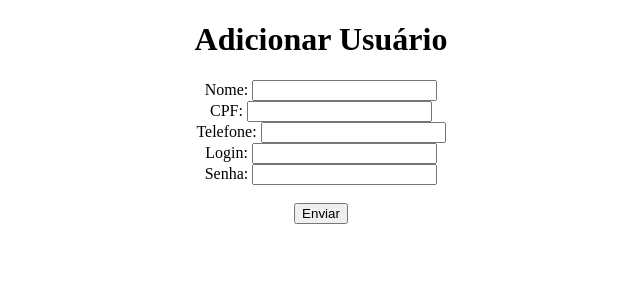
After one commit to Reed0ne/projetoA3-p2, a PHP site: page /addusuario.php in a window 1280 px wide. The commit adds this page. Shown: the top 300 px of the page, without its empty margins (319-959 px from the left). Run offline with PHP 8.4, Linux system fonts and the light colour scheme; tables that the repository leaves empty or names only in its code hold one stand-in row (values such as "Sample post").

Commit message:
Basic system of Verification

```diff
--- /dev/null
+++ b/addusuario.php
@@ -0,0 +1,71 @@
+<?php
+session_start();
+
+include('conexao.php');
+include('funcoes.php');
+
+$nome = isset($_POST['nome']) ? $_POST['nome'] : '';
+$cpf = isset($_POST['cpf']) ? $_POST['cpf'] : '';
+$telefone = isset($_POST['telefone']) ? $_POST['telefone'] : '';
+$login = isset($_POST['login']) ? $_POST['login'] : '';
+$senha = isset($_POST['senha']) ? $_POST['senha'] : '';
+
+$selectCpf = "SELECT cpf FROM usuario WHERE cpf = '$cpf'";
+$queryCpf = mysqli_query($conexao, $selectCpf);
+$dadocpf = mysqli_fetch_row($queryCpf);
+
+$selectlogin = "SELECT login From login WHERE login = '$login'";
+$querylogin = mysqli_query($conexao, $selectlogin);
+$dadologin = mysqli_fetch_row($querylogin);
+
+if ($nome != NULL) {
+    if(($dadocpf == NULL) && ($dadologin == NULL)){
+        $insertusuario = "INSERT INTO usuario (nome, cpf, telefone) VALUES ('$nome', '$cpf', '$telefone')";
+        $queryusuario = mysqli_query($conexao, $insertusuario);
+        $senhacriptografada = criptografar($senha);
+        $insertlogin = "INSERT INTO login (cpf, login, senha) VALUES ('$cpf', '$login', '$senhacriptografada')";
+        $querylogin = mysqli_query($conexao, $insertlogin);
+
+        echo "<script>
+            alert('Usuário cadastrado com sucesso!');
+            window.location='add.usuario.php'
+        </script>";
+
+    } else {
+        echo "<script>
+            alert('CPF e/ou Login ja cadastrados!')
+            window.location='addusuario.php'
+        </script>";
+    }
+}
+?>
+
+<!DOCTYPE html>
+<html lang="pt-br">
+<head>
+    <meta charset="UTF-8">
+    <meta http-equiv="X-UA-Compatible" content="IE=edge">
+    <meta name="viewport" content="width=device-width, initial-scale=1.0">
+    <title>Adicionar Users</title>
+</head>
+<body>
+    <center>
+        <h1>Adicionar Usuário</h1>
+
+        <form action="#" id="form-addusuario" method="POST">
+            <label for="nome">Nome: </label>
+            <input type="text" id="nome" name="nome" required> <br>
+            <label for="cpf">CPF: </label>
+            <input type="text" id="cpf" name="cpf" required> <br>
+            <label for="">Telefone: </label>
+            <input type="text" id="telefone" name="telefone" required> <br>
+            <label for="">Login: </label>
+            <input type="text" id="login" name="login" required> <br>
+            <label for="">Senha: </label>
+            <input type="password" id="senha" name="senha" required> <br> <br>
+
+            <input type="submit" value="Enviar">
+        </form>
+    </center>
+</body>
+</html>
```
Also changed, not shown: principal.php (+15 -2 lines).
